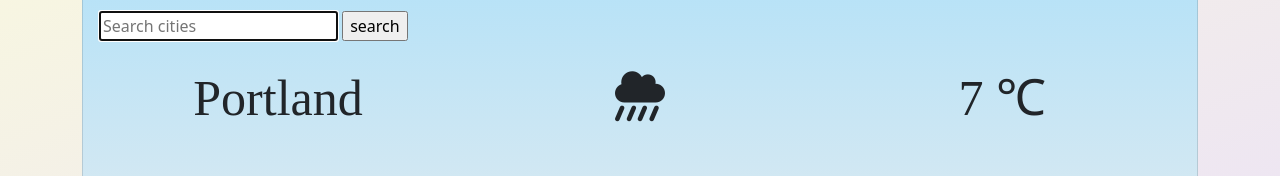
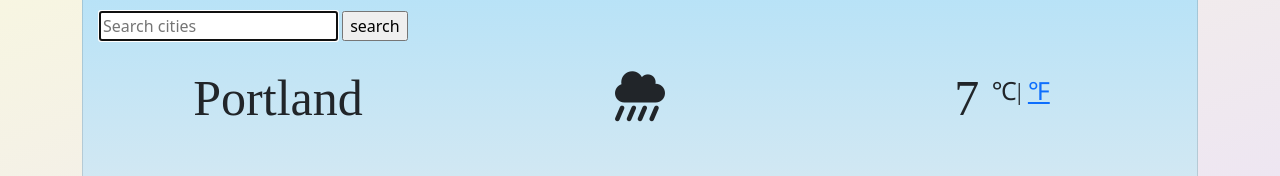
Before and after one commit to lvogue/weather-app, a plain HTML site: page index.html in a window 1280 px wide. Shown: the part 263-439 px from the top of the page. Drawn offline with nearby package versions, Linux system fonts and the light colour scheme; no server answers.

Commit message:
Formatting to allow fahrenheit conversion

```diff
--- a/index.html
+++ b/index.html
@@ -42,8 +42,11 @@
                             <i class="fas fa-cloud-showers-heavy"></i>
                         </div>
                         <div class="col-4"id="temp">
-                            <span id="raw-temp">7</span>
-                            ℃
+                            <span class="number" id="raw-temp">7</span>
+                            <span class="units">℃|
+                                <a href="#">℉
+                                </a>
+                            </span>
                         </div>
                     </div>
                 <div class="container2">
--- a/style.css
+++ b/style.css
@@ -17,6 +17,11 @@ header .title {
   padding: 20px;
 }
 
+.units{
+  font-size: 25px;
+  position:relative;
+  top: -15px;
+}
 .title h1 {
   font-family: "Dancing Script", cursive;
   text-align: center;
```
